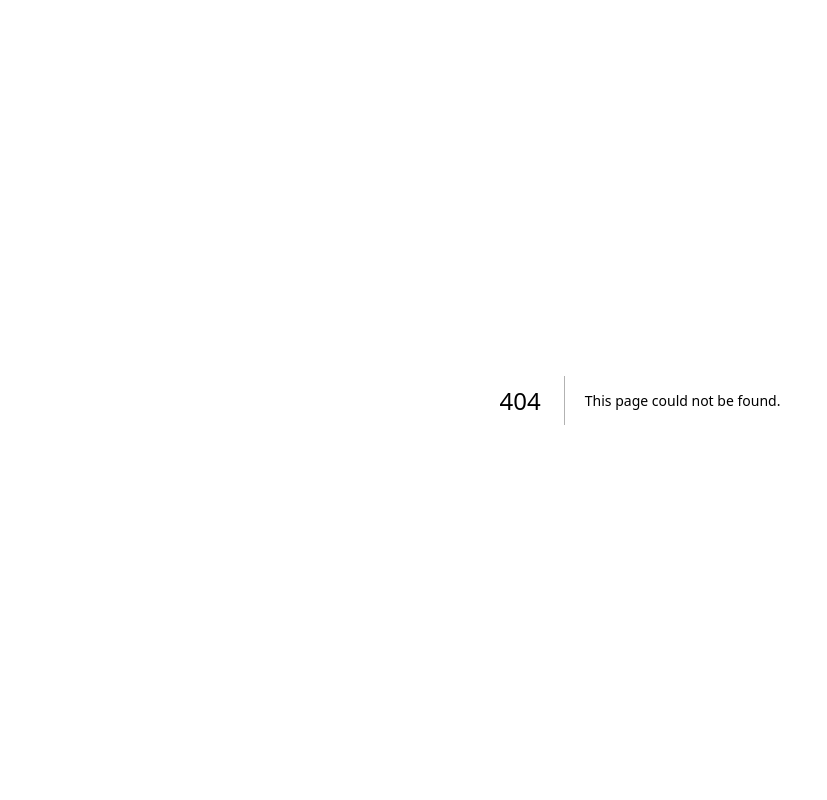
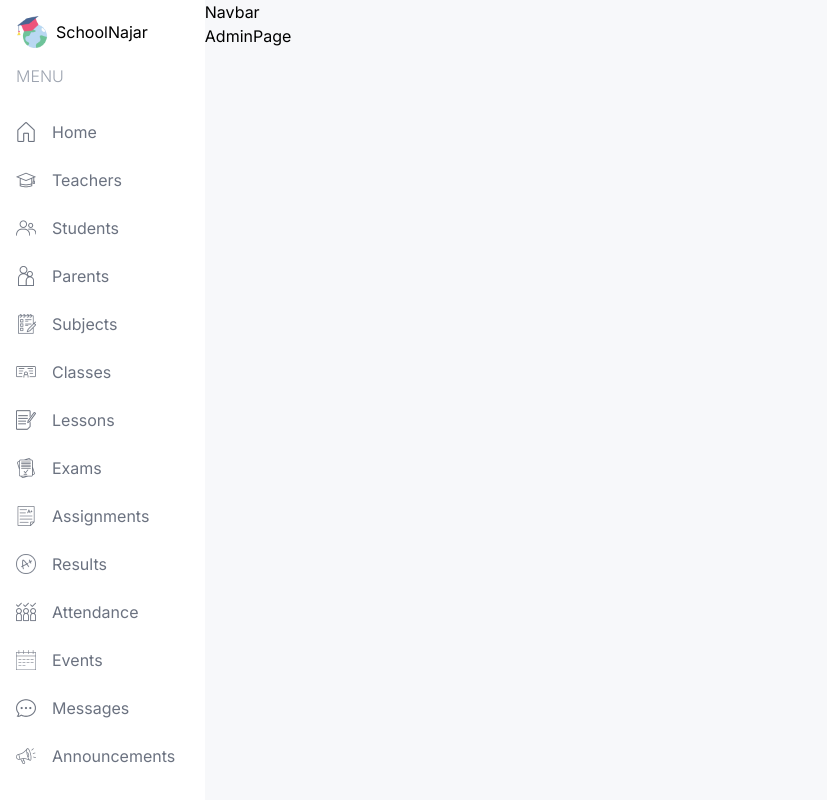
Before and after one commit to mohammadalnajar/school-management-dash, a Next.js app: page /admin in a window 1280 px wide. Before the commit this address had no page. Shown: the whole page, without its empty margins (0-827 px from the left). Built offline with nearby package versions, Linux system fonts and the light colour scheme.

Commit message:
add dashboard layout and pages for admin, parent, student, and teacher

```diff
--- /dev/null
+++ b/src/app/(dashboard)/admin/page.tsx
@@ -0,0 +1,7 @@
+import React from 'react';
+
+const AdminPage = () => {
+    return <div className=''>AdminPage</div>;
+};
+
+export default AdminPage;
--- /dev/null
+++ b/src/app/(dashboard)/layout.tsx
@@ -0,0 +1,33 @@
+import Menu from '@/components/Menu';
+import Navbar from '@/components/Navbar';
+import Image from 'next/image';
+import Link from 'next/link';
+
+export default function DashboardLayout({
+    children
+}: Readonly<{
+    children: React.ReactNode;
+}>) {
+    return (
+        <div className='h-screen flex'>
+            {/* LEFT */}
+            <div className='w-[14%] md:w-[8%] lg:w-[16%] xl:w-[16%]  p-4'>
+                <Link
+                    className='flex items-center justify-center lg:justify-start gap-2'
+                    href='/dashboard'
+                >
+                    <Image src='/logo.png' alt='logo' width={32} height={32} />
+                    <span className='hidden lg:block'>SchoolNajar</span>
+                </Link>
+
+                <Menu />
+            </div>
+            {/* RIGHT */}
+            <div className='w-[86%] md:w-[92%] lg:w-[84%] xl:w-[84%] bg-[#F7F8FA] overflow-scroll'>
+                <Navbar />
+
+                {children}
+            </div>
+        </div>
+    );
+}
--- /dev/null
+++ b/src/app/(dashboard)/parent/page.tsx
@@ -0,0 +1,7 @@
+import React from 'react';
+
+const ParentPage = () => {
+    return <div>ParentPage</div>;
+};
+
+export default ParentPage;
--- /dev/null
+++ b/src/app/(dashboard)/student/page.tsx
@@ -0,0 +1,7 @@
+import React from 'react';
+
+const StudentPage = () => {
+    return <div>StudentPage</div>;
+};
+
+export default StudentPage;
--- /dev/null
+++ b/src/app/(dashboard)/teacher/page.tsx
@@ -0,0 +1,7 @@
+import React from 'react';
+
+const TeacherPage = () => {
+    return <div>TeacherPage</div>;
+};
+
+export default TeacherPage;
--- /dev/null
+++ b/src/app/sign-in/page.tsx
@@ -0,0 +1,7 @@
+import React from 'react';
+
+const LoginPage = () => {
+    return <div>LoginPage</div>;
+};
+
+export default LoginPage;
--- a/src/components/Menu.tsx
+++ b/src/components/Menu.tsx
@@ -1,114 +1,144 @@
+import Image from 'next/image';
+import Link from 'next/link';
+
 const menuItems = [
     {
-    title: "MENU",
+        title: 'MENU',
         items: [
             {
-        icon: "/home.png",
-        label: "Home",
-        href: "/",
-        visible: ["admin", "teacher", "student", "parent"],
+                icon: '/home.png',
+                label: 'Home',
+                href: '/',
+                visible: ['admin', 'teacher', 'student', 'parent']
             },
             {
-        icon: "/teacher.png",
-        label: "Teachers",
-        href: "/list/teachers",
-        visible: ["admin", "teacher"],
+                icon: '/teacher.png',
+                label: 'Teachers',
+                href: '/list/teachers',
+                visible: ['admin', 'teacher']
             },
             {
-        icon: "/student.png",
-        label: "Students",
-        href: "/list/students",
-        visible: ["admin", "teacher"],
+                icon: '/student.png',
+                label: 'Students',
+                href: '/list/students',
+                visible: ['admin', 'teacher']
             },
             {
-        icon: "/parent.png",
-        label: "Parents",
-        href: "/list/parents",
-        visible: ["admin", "teacher"],
+                icon: '/parent.png',
+                label: 'Parents',
+                href: '/list/parents',
+                visible: ['admin', 'teacher']
             },
             {
-        icon: "/subject.png",
-        label: "Subjects",
-        href: "/list/subjects",
-        visible: ["admin"],
+                icon: '/subject.png',
+                label: 'Subjects',
+                href: '/list/subjects',
+                visible: ['admin']
             },
             {
-        icon: "/class.png",
-        label: "Classes",
-        href: "/list/classes",
-        visible: ["admin", "teacher"],
+                icon: '/class.png',
+                label: 'Classes',
+                href: '/list/classes',
+                visible: ['admin', 'teacher']
             },
             {
-        icon: "/lesson.png",
-        label: "Lessons",
-        href: "/list/lessons",
-        visible: ["admin", "teacher"],
+                icon: '/lesson.png',
+                label: 'Lessons',
+                href: '/list/lessons',
+                visible: ['admin', 'teacher']
             },
             {
-        icon: "/exam.png",
-        label: "Exams",
-        href: "/list/exams",
-        visible: ["admin", "teacher", "student", "parent"],
+                icon: '/exam.png',
+                label: 'Exams',
+                href: '/list/exams',
+                visible: ['admin', 'teacher', 'student', 'parent']
             },
             {
-        icon: "/assignment.png",
-        label: "Assignments",
-        href: "/list/assignments",
-        visible: ["admin", "teacher", "student", "parent"],
+                icon: '/assignment.png',
+                label: 'Assignments',
+                href: '/list/assignments',
+                visible: ['admin', 'teacher', 'student', 'parent']
             },
             {
-        icon: "/result.png",
-        label: "Results",
-        href: "/list/results",
-        visible: ["admin", "teacher", "student", "parent"],
+                icon: '/result.png',
+                label: 'Results',
+                href: '/list/results',
+                visible: ['admin', 'teacher', 'student', 'parent']
             },
             {
-        icon: "/attendance.png",
-        label: "Attendance",
-        href: "/list/attendance",
-        visible: ["admin", "teacher", "student", "parent"],
+                icon: '/attendance.png',
+                label: 'Attendance',
+                href: '/list/attendance',
+                visible: ['admin', 'teacher', 'student', 'parent']
             },
             {
-        icon: "/calendar.png",
-        label: "Events",
-        href: "/list/events",
-        visible: ["admin", "teacher", "student", "parent"],
+                icon: '/calendar.png',
+                label: 'Events',
+                href: '/list/events',
+                visible: ['admin', 'teacher', 'student', 'parent']
             },
             {
-        icon: "/message.png",
-        label: "Messages",
-        href: "/list/messages",
-        visible: ["admin", "teacher", "student", "parent"],
+                icon: '/message.png',
+                label: 'Messages',
+                href: '/list/messages',
+                visible: ['admin', 'teacher', 'student', 'parent']
             },
             {
-        icon: "/announcement.png",
-        label: "Announcements",
-        href: "/list/announcements",
-        visible: ["admin", "teacher", "student", "parent"],
-      },
-    ],
+                icon: '/announcement.png',
+                label: 'Announcements',
+                href: '/list/announcements',
+                visible: ['admin', 'teacher', 'student', 'parent']
+            }
+        ]
     },
     {
-    title: "OTHER",
+        title: 'OTHER',
         items: [
             {
-        icon: "/profile.png",
-        label: "Profile",
-        href: "/profile",
-        visible: ["admin", "teacher", "student", "parent"],
+                icon: '/profile.png',
+                label: 'Profile',
+                href: '/profile',
+                visible: ['admin', 'teacher', 'student', 'parent']
             },
             {
-        icon: "/setting.png",
-        label: "Settings",
-        href: "/settings",
-        visible: ["admin", "teacher", "student", "parent"],
+                icon: '/setting.png',
+                label: 'Settings',
+                href: '/settings',
+                visible: ['admin', 'teacher', 'student', 'parent']
             },
             {
-        icon: "/logout.png",
-        label: "Logout",
-        href: "/logout",
-        visible: ["admin", "teacher", "student", "parent"],
-      },
-    ],
-  },
+                icon: '/logout.png',
+                label: 'Logout',
+                href: '/logout',
+                visible: ['admin', 'teacher', 'student', 'parent']
+            }
+        ]
+    }
 ];
+
+const Menu = () => {
+    return (
+        <div className='h-[90vh] overflow-scroll '>
+            {menuItems.map((menu, index) => (
+                <div key={menu.title} className='flex flex-col gap-2'>
+                    <span className='hidden lg:block text-gray-400 font-light my-4'>
+                        {menu.title}
+                    </span>
+
+                    {menu.items.map((item, index) => (
+                        <Link
+                            href={item.href}
+                            key={item.label}
+                            className='flex items-center justify-center lg:justify-start gap-4 text-gray-500 py-2'
+                        >
+                            <Image src={item.icon} alt={item.label} width={20} height={20} />
+                            <span className='hidden lg:block'>{item.label}</span>
+                        </Link>
+                    ))}
+                </div>
+            ))}
+        </div>
+    );
+};
+
+export default Menu;
--- /dev/null
+++ b/src/components/Navbar.tsx
@@ -0,0 +1,7 @@
+import React from 'react';
+
+const Navbar = () => {
+    return <div>Navbar</div>;
+};
+
+export default Navbar;
```
Also changed, not shown: src/app/layout.tsx (+13 -13 lines). Lines whose indentation alone changed are shown as unchanged.
